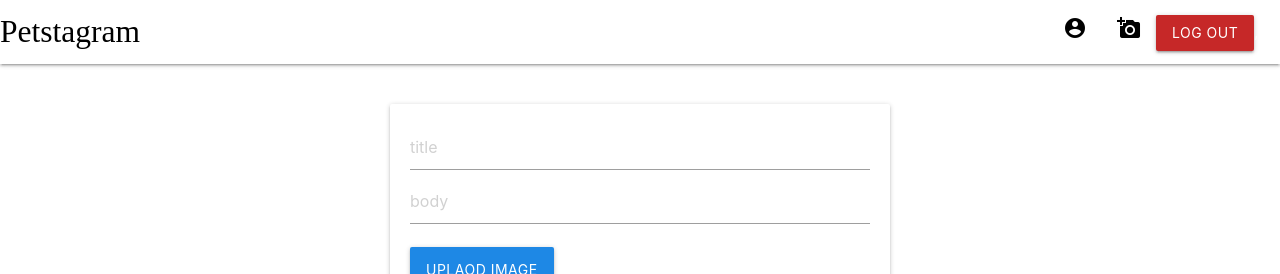
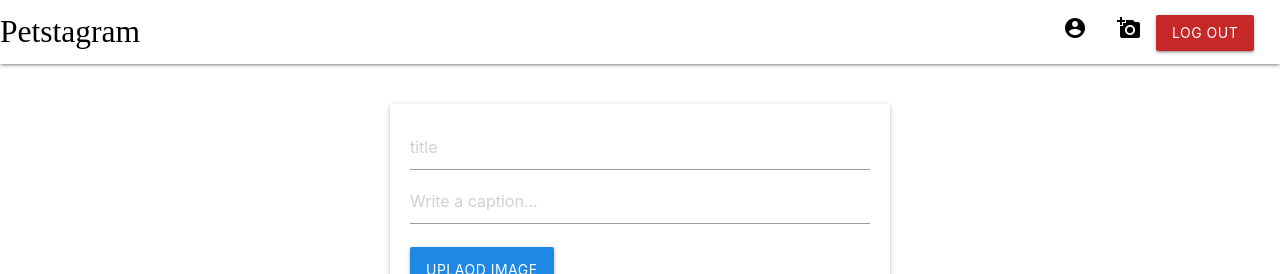
Before and after one commit to katharinadobiosch/petstagram, a React (Create React App) app in the folder frontend/: page /newpost in a window 1280 px wide. Shown: the top 274 px of the page. Built offline with nearby package versions, Linux system fonts and the light colour scheme; sample sign-in values are in the browser's storage; a web font is replaced by a local one.

Commit message:
added styling

```diff
--- a/frontend/src/components/views/NewPost.js
+++ b/frontend/src/components/views/NewPost.js
@@ -92,7 +92,7 @@ const NewPost = () => {
             />
             <input
                 type="text"
-                placeholder="body"
+                placeholder="Write a caption..."
                 value={body}
                 onChange={(e) => setBody(e.target.value)}
             />
```
